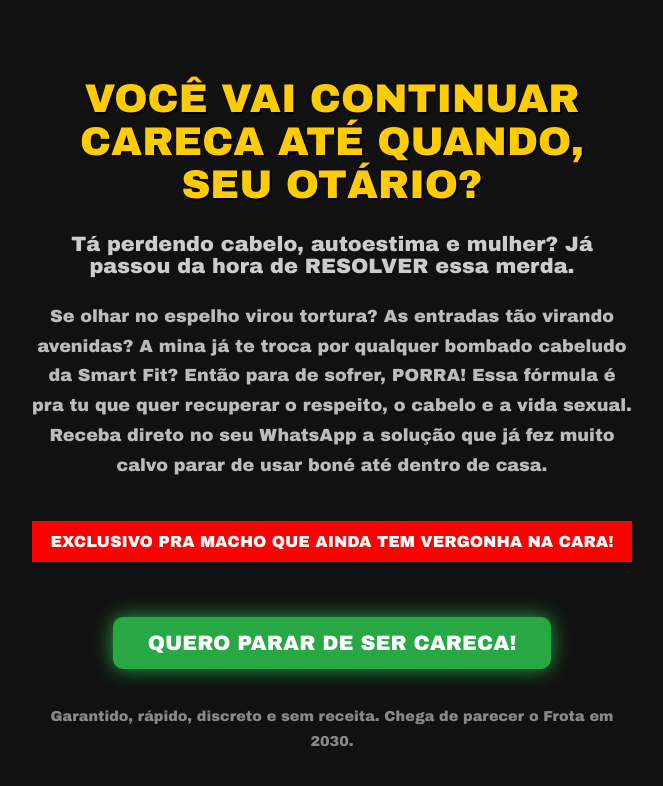
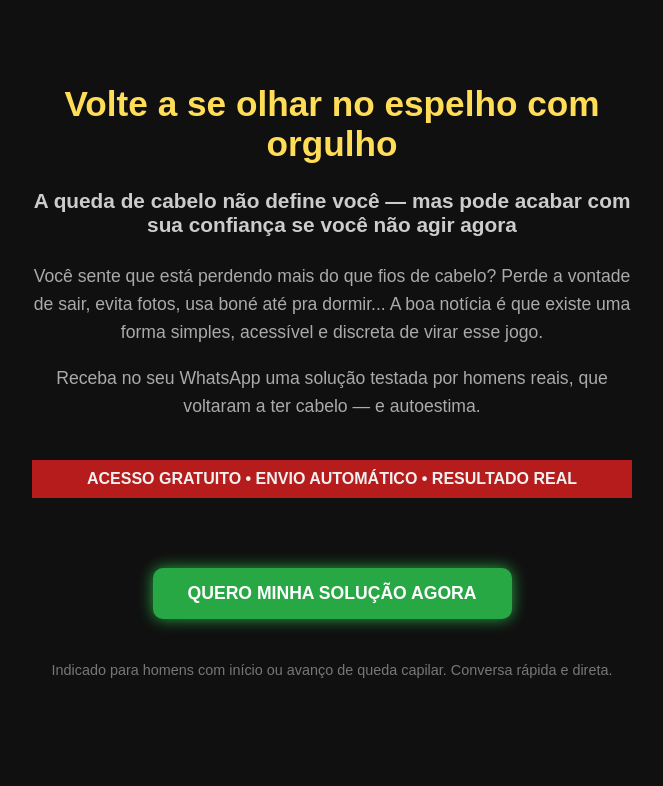
Before and after one commit to revitalizehair/aprovado, a plain HTML site: page index.html in a window 1280 px wide. Shown: the whole page, without its empty margins (308-971 px from the left). Drawn offline with Linux system fonts and the light colour scheme.

Commit message:
Update index.html

```diff
--- a/index.html
+++ b/index.html
@@ -3,57 +3,56 @@
 <head>
   <meta charset="UTF-8">
   <meta name="viewport" content="width=device-width, initial-scale=1.0">
-  <title>Operação Fim da Calvície</title>
+  <title>Reconquiste sua Confiança</title>
   <style>
     body {
       margin: 0;
-      font-family: 'Arial Black', sans-serif;
-      background: #111;
-      color: #fff;
+      font-family: Arial, sans-serif;
+      background: #101010;
+      color: #f1f1f1;
       text-align: center;
     }
     .container {
-      padding: 50px 20px;
+      padding: 60px 20px;
       max-width: 600px;
       margin: auto;
     }
     h1 {
-      font-size: 2.5em;
-      color: #ffcc00;
-      text-shadow: 2px 2px #000;
+      font-size: 2.2em;
+      color: #ffdd57;
+      margin-bottom: 10px;
     }
     h2 {
       font-size: 1.3em;
+      color: #ccc;
       margin: 25px 0;
-      color: #ccc;
     }
     p {
       font-size: 1.1em;
-      line-height: 1.7em;
-      color: #bbb;
+      line-height: 1.6em;
+      color: #aaa;
     }
     .btn {
       display: inline-block;
-      margin-top: 35px;
+      margin-top: 30px;
       padding: 15px 35px;
-      font-size: 1.3em;
+      font-size: 1.1em;
       color: #fff;
       background: #28a745;
       border-radius: 10px;
       text-decoration: none;
       font-weight: bold;
-      box-shadow: 0 0 20px #28a745;
+      box-shadow: 0 0 15px #28a745;
     }
     .btn:hover {
       background: #218838;
-      box-shadow: 0 0 30px #28a745;
     }
-    .alerta {
-      background: red;
-      padding: 12px;
+    .urgencia {
+      background: #b71c1c;
+      padding: 10px;
       font-weight: bold;
+      margin: 40px 0;
       animation: pisca 1s infinite;
-      margin: 40px 0 20px 0;
     }
     @keyframes pisca {
       0% { opacity: 1; }
@@ -65,21 +64,23 @@
 <body>
 
   <div class="container">
-    <h1>VOCÊ VAI CONTINUAR CARECA ATÉ QUANDO, SEU OTÁRIO?</h1>
-    <h2>Tá perdendo cabelo, autoestima e mulher? Já passou da hora de RESOLVER essa merda.</h2>
+    <h1>Volte a se olhar no espelho com orgulho</h1>
+    <h2>A queda de cabelo não define você — mas pode acabar com sua confiança se você não agir agora</h2>
 
-    <p>Se olhar no espelho virou tortura? As entradas tão virando avenidas? A mina já te troca por qualquer bombado cabeludo da Smart Fit?
-    Então para de sofrer, PORRA! Essa fórmula é pra tu que quer recuperar o respeito, o cabelo e a vida sexual.
-    Receba direto no seu WhatsApp a solução que já fez muito calvo parar de usar boné até dentro de casa.</p>
+    <p>Você sente que está perdendo mais do que fios de cabelo?
+    Perde a vontade de sair, evita fotos, usa boné até pra dormir...
+    A boa notícia é que existe uma forma simples, acessível e discreta de virar esse jogo.</p>
 
-    <div class="alerta">
-      EXCLUSIVO PRA MACHO QUE AINDA TEM VERGONHA NA CARA!
+    <p>Receba no seu WhatsApp uma solução testada por homens reais, que voltaram a ter cabelo — e autoestima.</p>
+
+    <div class="urgencia">
+      ACESSO GRATUITO • ENVIO AUTOMÁTICO • RESULTADO REAL
     </div>
 
-    <a class="btn" href="https://wa.me/message/HTUGLWMCN53GF1" target="_blank">QUERO PARAR DE SER CARECA!</a>
+    <a class="btn" href="https://wa.me/message/HTUGLWMCN53GF1" target="_blank">QUERO MINHA SOLUÇÃO AGORA</a>
 
-    <p style="margin-top: 35px; font-size: 0.9em; color: #888;">
-      Garantido, rápido, discreto e sem receita. Chega de parecer o Frota em 2030.
+    <p style="margin-top: 40px; font-size: 0.9em; color: #777;">
+      Indicado para homens com início ou avanço de queda capilar. Conversa rápida e direta.
     </p>
   </div>
 
```
